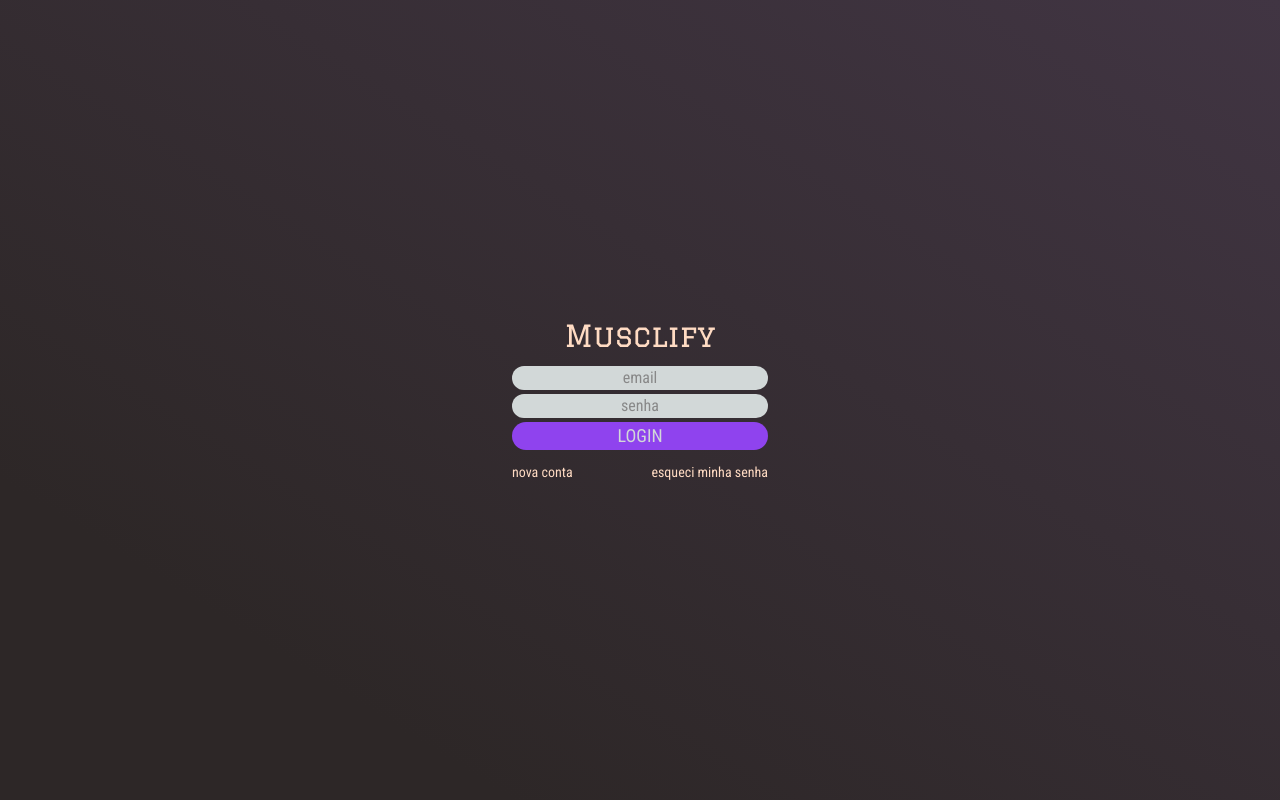
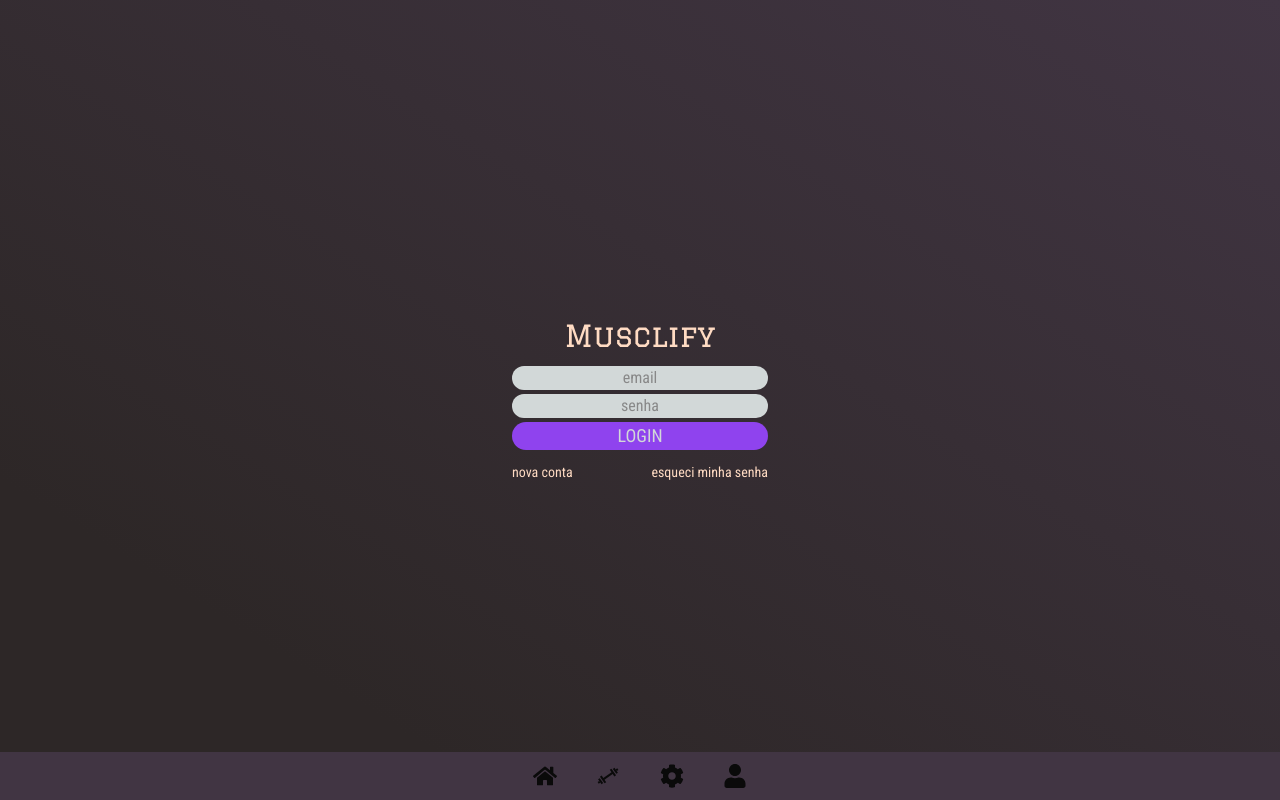
Before and after one commit to gabrielluizcm/musclify, a React (Vite) app in the folder frontend/: page /login in a window 1280 px wide. Built offline with nearby package versions, Linux system fonts and the light colour scheme.

Commit message:
Add navbar

```diff
--- a/frontend/package.json
+++ b/frontend/package.json
@@ -14,6 +14,7 @@
     "jwt-decode": "^4.0.0",
     "react": "^18.2.0",
     "react-dom": "^18.2.0",
+    "react-icons": "^4.12.0",
     "react-router-dom": "^6.20.0"
   },
   "devDependencies": {
--- /dev/null
+++ b/frontend/src/components/NavMenu/NavMenuBar.tsx
@@ -0,0 +1,10 @@
+export default function NavMenuBar(props: { children: React.ReactNode }) {
+  return (
+    <nav className="w-full h-12 bg-onyx flex items-center justify-center absolute
+       bottom-0 left-0">
+      <div className="w-1/2 md:w-1/6 flex items-center justify-between">
+        {props.children}
+      </div>
+    </nav>
+  )
+}
--- /dev/null
+++ b/frontend/src/components/NavMenu/NavMenuIcon.tsx
@@ -0,0 +1,16 @@
+import { useLocation } from 'react-router-dom';
+
+type NavMenuIconProps = {
+  to: string;
+  children: React.ReactNode
+}
+
+export default function NavMenuIcon(props: NavMenuIconProps) {
+  const { pathname } = useLocation();
+  return (
+    <a href={props.to} className={`text-2xl hover:text-salmon transition-all
+      ${pathname === props.to ? 'text-salmon border-b-2 pb-1' : 'text-faux-black'}`}>
+      {props.children}
+    </a>
+  )
+}
--- /dev/null
+++ b/frontend/src/components/NavMenu/index.tsx
@@ -0,0 +1,18 @@
+import { FaHome, FaCog, FaUser } from 'react-icons/fa';
+import { CgGym } from 'react-icons/cg';
+
+import NavMenuBar from "./NavMenuBar";
+import NavMenuIcon from "./NavMenuIcon";
+
+export default function NavMenu() {
+  return (
+    <NavMenuBar>
+      <NavMenuIcon to='/'><FaHome /></NavMenuIcon>
+      <NavMenuIcon to='/rotinas'><CgGym /></NavMenuIcon>
+      {/* <NavMenuIcon to='/evolucao'></NavMenuIcon> */}
+      <NavMenuIcon to='/configuracao'><FaCog /></NavMenuIcon>
+      <NavMenuIcon to='/perfil'><FaUser /></NavMenuIcon>
+    </NavMenuBar>
+  )
+
+}
--- a/frontend/src/components/StyledForm/StyledFormButton.tsx
+++ b/frontend/src/components/StyledForm/StyledFormButton.tsx
@@ -4,7 +4,8 @@ export default function StyledFormButton(props: React.ButtonHTMLAttributes<HTMLB
       type={props.type}
       onClick={props.onClick}
       disabled={props.disabled}
-      className="w-full rounded-full bg-lavander-indigo text-light-silver text-lg">
+      className="w-full rounded-full bg-lavander-indigo text-light-silver
+        text-lg hover:bg-lavander-indigo/75 transition-all">
       {props.children}
     </button>
   )
--- a/frontend/src/pages/Login/index.tsx
+++ b/frontend/src/pages/Login/index.tsx
@@ -1,5 +1,7 @@
 import { useState } from 'react';
+
 import { StyledForm } from '../../components/StyledForm';
+import NavMenu from '../../components/NavMenu';
 
 export default function LoginPage() {
   const [email, setEmail] = useState('');
@@ -18,9 +20,10 @@ export default function LoginPage() {
         <StyledForm.Button type='submit'>LOGIN</StyledForm.Button>
       </StyledForm.Form>
       <div className="w-full flex justify-between mt-3">
-        <a href="#" className="text-salmon font-roboto text-sm hover:text-lavander-indigo">nova conta</a>
-        <a href="#" className="text-salmon font-roboto text-sm hover:text-lavander-indigo">esqueci minha senha</a>
+        <a href="#" className="text-salmon font-roboto text-sm hover:text-lavander-indigo transition-all">nova conta</a>
+        <a href="#" className="text-salmon font-roboto text-sm hover:text-lavander-indigo transition-all">esqueci minha senha</a>
       </div>
+      <NavMenu />
     </section>
   )
 }
```
Also changed, not shown: 1 other file (tests, documents, lock files or other folders).
